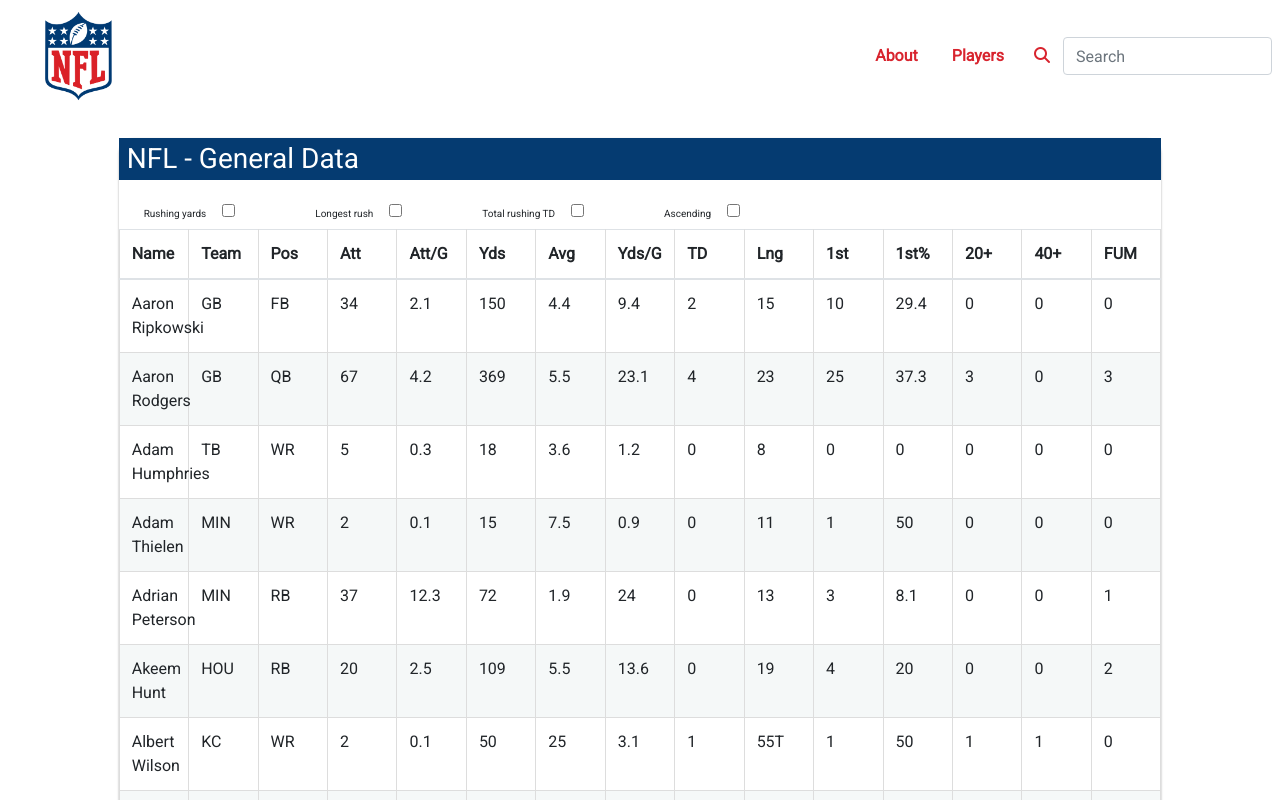
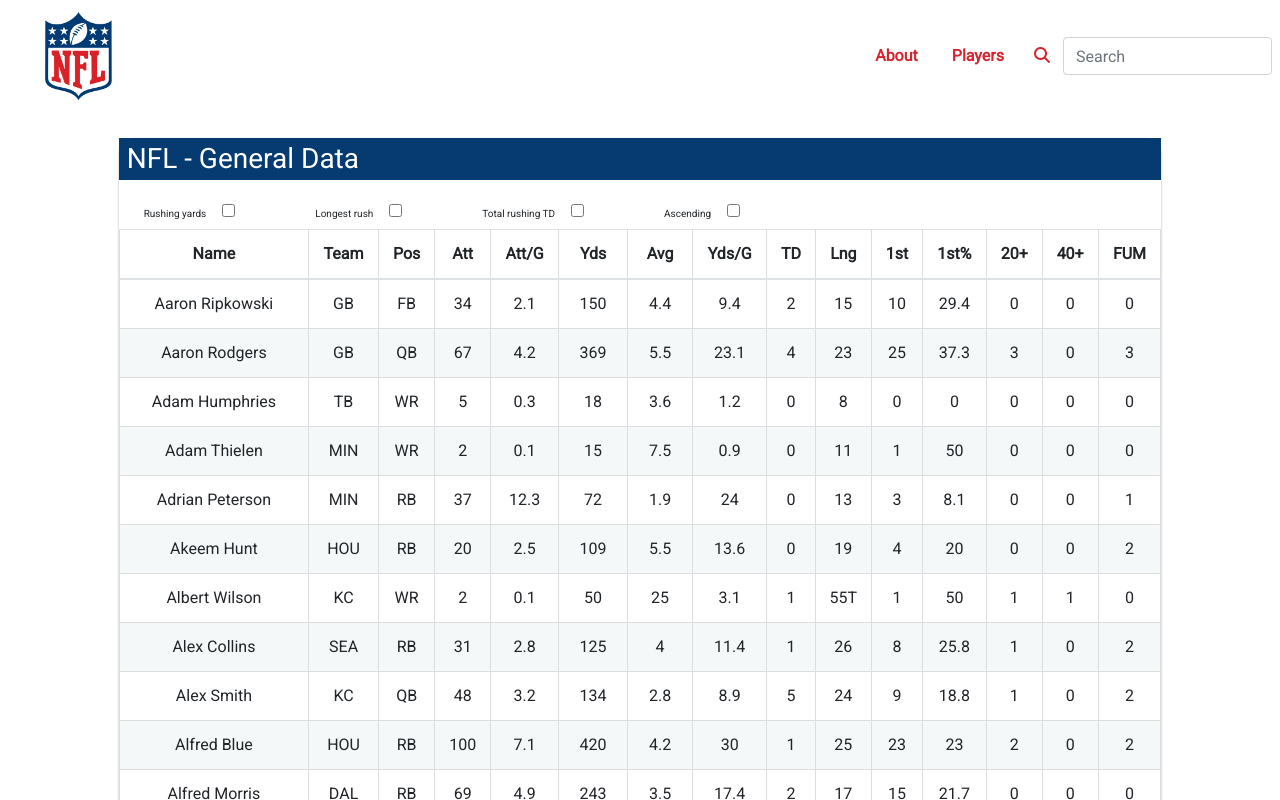
Before and after one commit to danielvallecl/nfl_rush, a React (Create React App) app: page / in a window 1280 px wide. Shown: the top 800 px of the page. Built offline with nearby package versions, Linux system fonts and the light colour scheme.

Commit message:
Table text is aligned

```diff
--- a/src/components/dashboard/Dashboard.scss
+++ b/src/components/dashboard/Dashboard.scss
@@ -48,8 +48,15 @@
 }
 
 .table {
-  table-layout: fixed;
-width: 100%;
+  border-radius: 15px;
+  table-layout: auto;
+  border-collapse: collapse;
+  margin: auto;
+  width: 100%;
+}
+
+.table th, .table td {
+  text-align: center;
 }
 
 //  =============== MEDIA QUERIES ================ //
```
